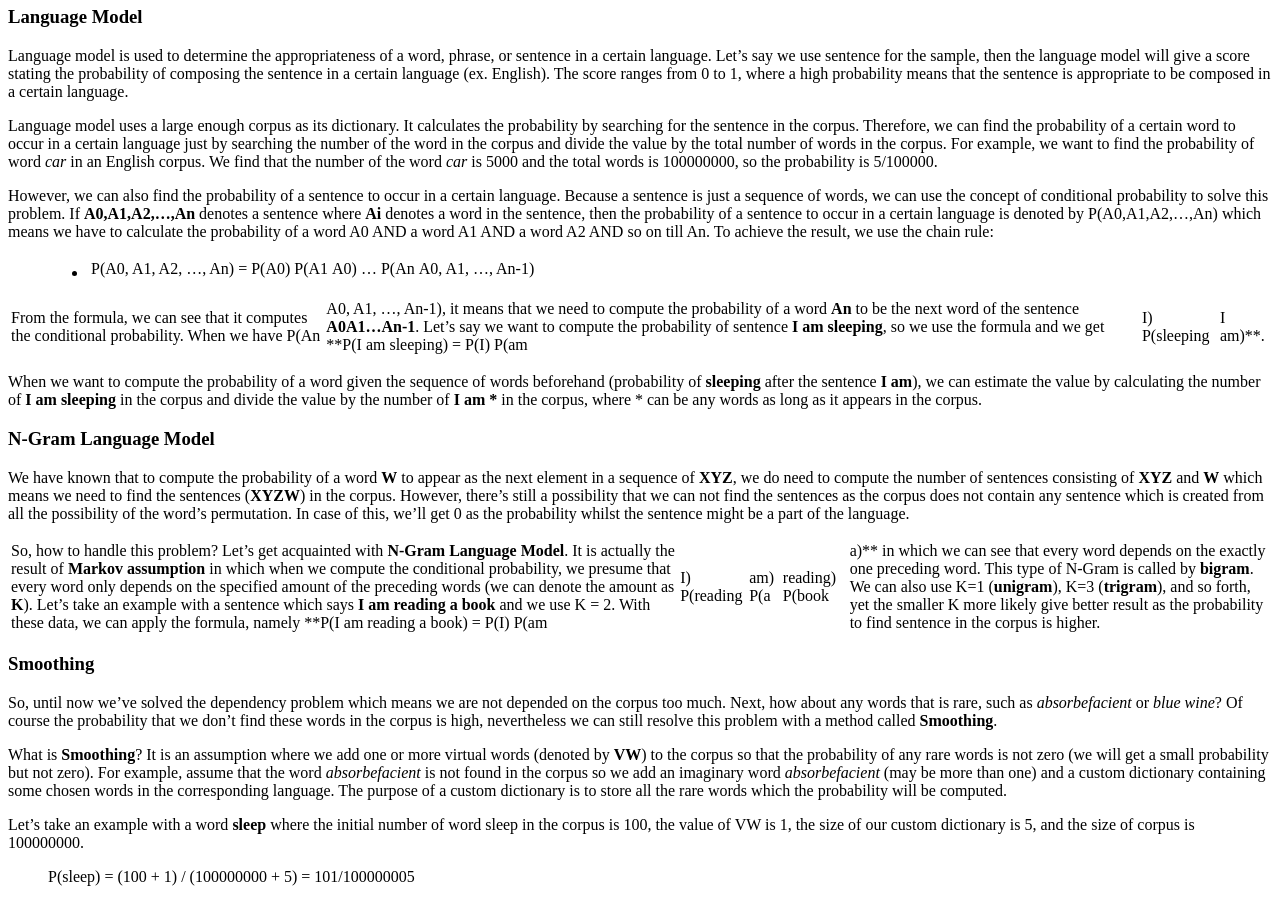
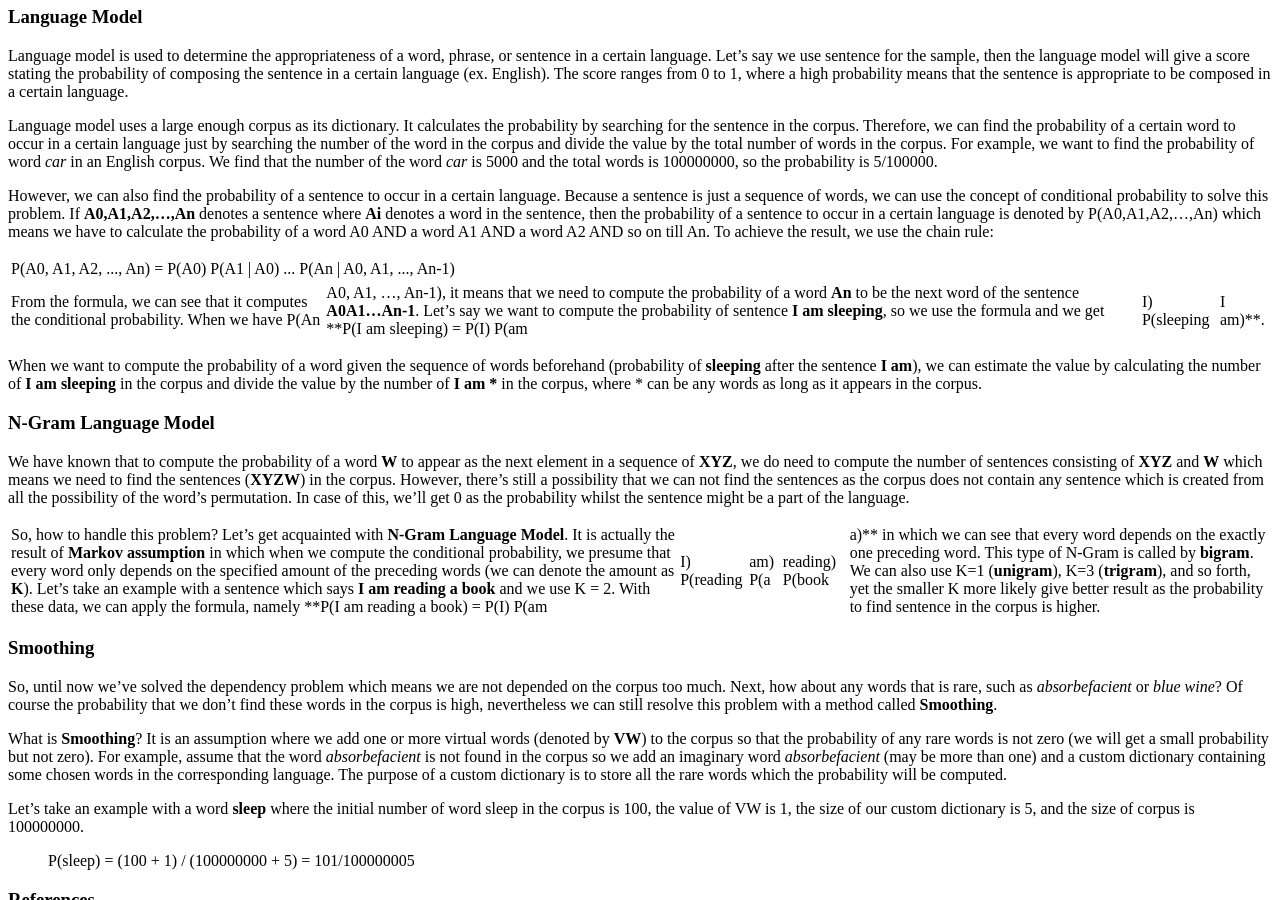
Before and after one commit to albertusk95/albertusk95.github.io, a Jekyll site: the page built from _posts/MachineTranslation/2017-01-11-language-model.md, in a window 1280 px wide and 900 px high, scrolled down 729 px. Built offline with Jekyll 4.4.1, drawn with Linux system fonts in a browser that asks for light colours.

Commit message:
add new post about SMT - Language Model

```diff
--- a/_posts/MachineTranslation/2017-01-11-language-model.md
+++ b/_posts/MachineTranslation/2017-01-11-language-model.md
@@ -34,7 +34,11 @@ Language model uses a large enough corpus as its dictionary. It calculates the p
 
 However, we can also find the probability of a sentence to occur in a certain language. Because a sentence is just a sequence of words, we can use the concept of conditional probability to solve this problem. If **A0,A1,A2,...,An** denotes a sentence where **Ai** denotes a word in the sentence, then the probability of a sentence to occur in a certain language is denoted by P(A0,A1,A2,...,An) which means we have to calculate the probability of a word A0 AND a word A1 AND a word A2 AND so on till An. To achieve the result, we use the chain rule:
 
-> * P(A0, A1, A2, ..., An) = P(A0) P(A1 | A0) ... P(An | A0, A1, ..., An-1)
+<table>
+	<tr>
+		<td>P(A0, A1, A2, ..., An) = P(A0) P(A1 | A0) ... P(An | A0, A1, ..., An-1)</td>
+	</tr>
+</table>
 
 From the formula, we can see that it computes the conditional probability. When we have P(An | A0, A1, ..., An-1), it means that we need to compute the probability of a word **An** to be the next word of the sentence **A0A1...An-1**. Let's say we want to compute the probability of sentence **I am sleeping**, so we use the formula and we get **P(I am sleeping) = P(I) P(am | I) P(sleeping | I am)**.
 
```
